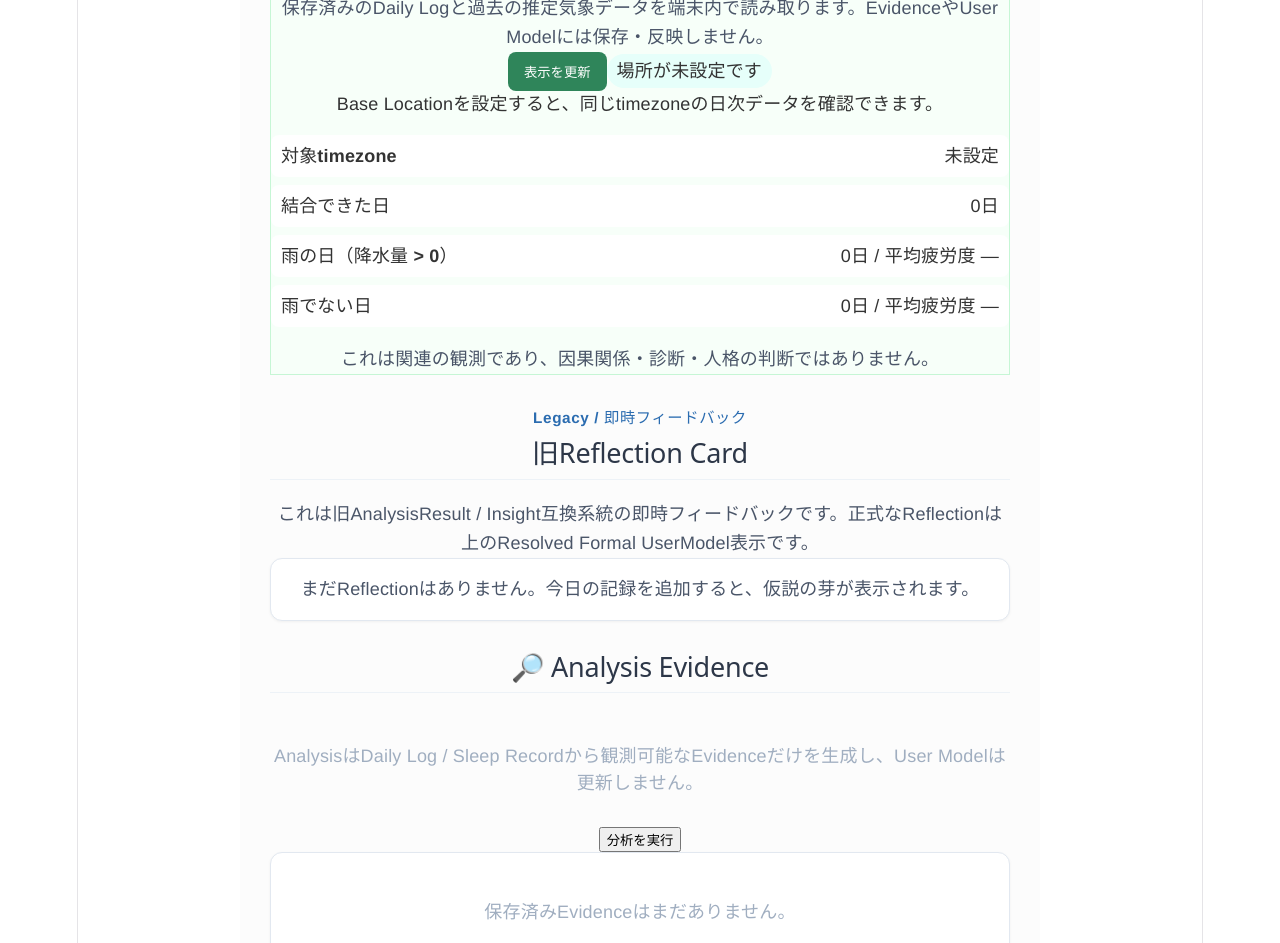
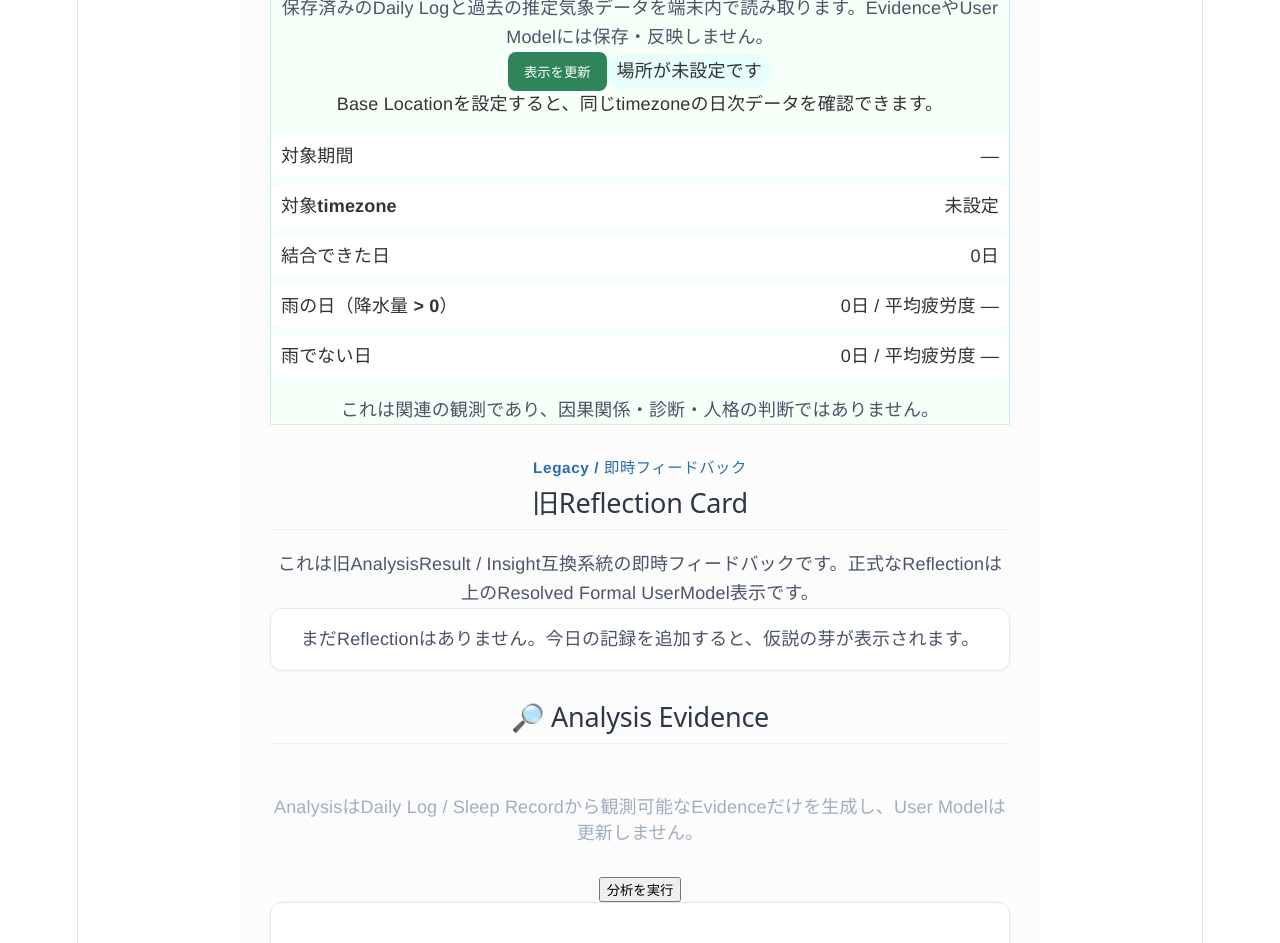
Before and after one commit to compassmaster/Compass, a React (Vite) app: page / in a window 1280 px wide. Shown: the part 2480-3423 px from the top of the page. Built offline with nearby package versions, Linux system fonts and the light colour scheme.

Commit message:
fix: show weather observation period

```diff
--- a/src/features/weather-fatigue-observation/components/WeatherFatigueObservationPanel.tsx
+++ b/src/features/weather-fatigue-observation/components/WeatherFatigueObservationPanel.tsx
@@ -1,7 +1,7 @@
 import { useState } from 'react';
 import { weatherFatigueObservationQueryService } from '../services/compositionRoot.ts';
 import type { WeatherFatigueObservation } from '../types/weatherFatigueObservation.ts';
-import { formatAverageFatigue } from './weatherFatigueObservationPresentation.ts';
+import { formatAverageFatigue, formatObservationPeriod } from './weatherFatigueObservationPresentation.ts';
 import './WeatherFatigueObservationPanel.css';
 
 export function WeatherFatigueObservationPanel() {
@@ -13,7 +13,7 @@ export function WeatherFatigueObservationPanel() {
     <button type="button" onClick={() => setObservation(weatherFatigueObservationQueryService.getObservation())}>表示を更新</button>
     <p className="observation-status" role="status" data-status={observation.status}>{label(observation.status)}</p>
     <p>{observation.message}</p>
-    <dl><div><dt>対象timezone</dt><dd>{observation.timezone ?? '未設定'}</dd></div><div><dt>結合できた日</dt><dd>{observation.matchedDayCount}日</dd></div><div><dt>雨の日（降水量 &gt; 0）</dt><dd>{format(observation.rainyDayCount, observation.rainyAverageFatigue)}</dd></div><div><dt>雨でない日</dt><dd>{format(observation.dryDayCount, observation.dryAverageFatigue)}</dd></div></dl>
+    <dl><div><dt>対象期間</dt><dd>{formatObservationPeriod(observation.matchedDates)}</dd></div><div><dt>対象timezone</dt><dd>{observation.timezone ?? '未設定'}</dd></div><div><dt>結合できた日</dt><dd>{observation.matchedDayCount}日</dd></div><div><dt>雨の日（降水量 &gt; 0）</dt><dd>{format(observation.rainyDayCount, observation.rainyAverageFatigue)}</dd></div><div><dt>雨でない日</dt><dd>{format(observation.dryDayCount, observation.dryAverageFatigue)}</dd></div></dl>
     <p className="home-description">これは関連の観測であり、因果関係・診断・人格の判断ではありません。</p>
   </section>;
 }
--- a/src/features/weather-fatigue-observation/components/weatherFatigueObservationPresentation.ts
+++ b/src/features/weather-fatigue-observation/components/weatherFatigueObservationPresentation.ts
@@ -1,4 +1,12 @@
+import type { DateString } from '../../daily-log/types/log.ts';
+
 /** Presentation-only rounding; the query result retains full calculation precision. */
 export function formatAverageFatigue(average: number | null): string {
   return average === null ? '—' : average.toFixed(1);
 }
+
+/** matchedDates is a deterministic ascending projection from the query service. */
+export function formatObservationPeriod(matchedDates: readonly DateString[]): string {
+  if (matchedDates.length === 0) return '—';
+  return `${matchedDates[0]} 〜 ${matchedDates[matchedDates.length - 1]}`;
+}
```
Also changed, not shown: scripts/test-historical-weather-fatigue.ts (+5 -2 lines), 3 other files (tests, documents, lock files or other folders).
